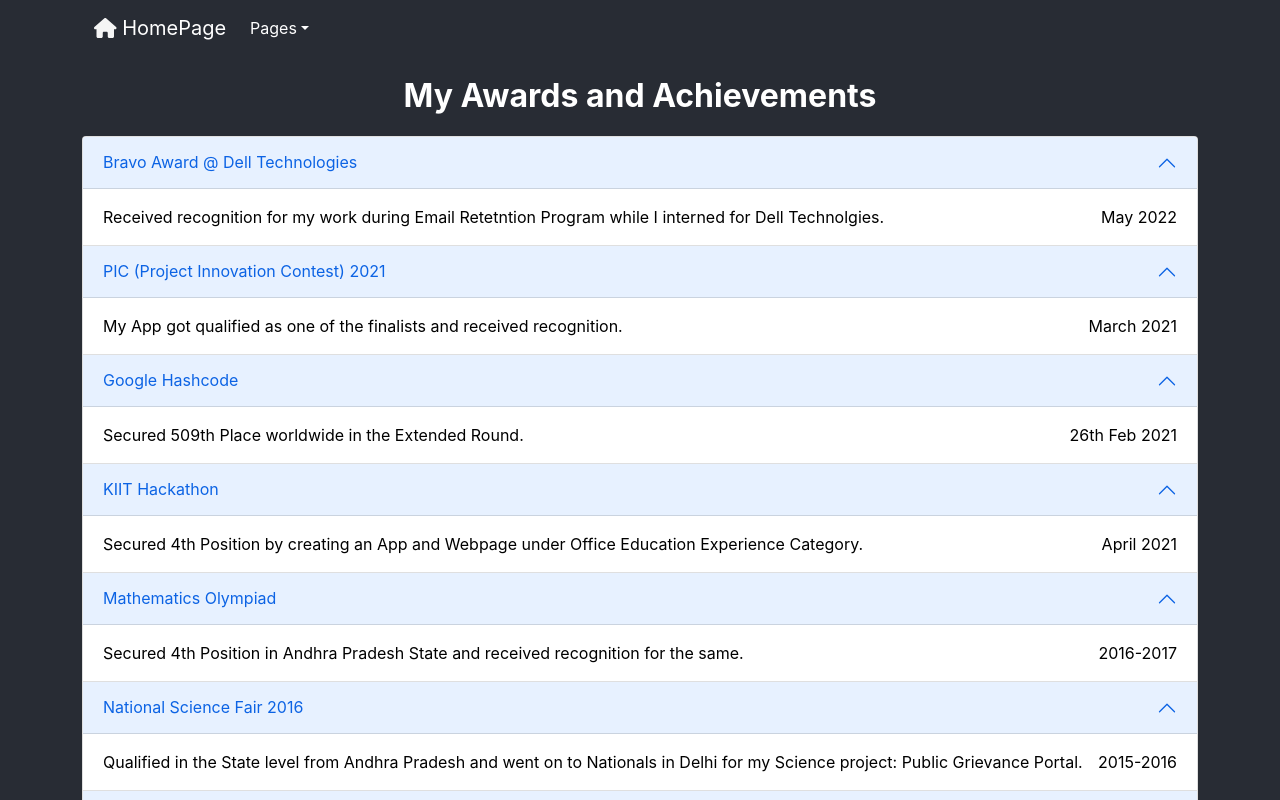
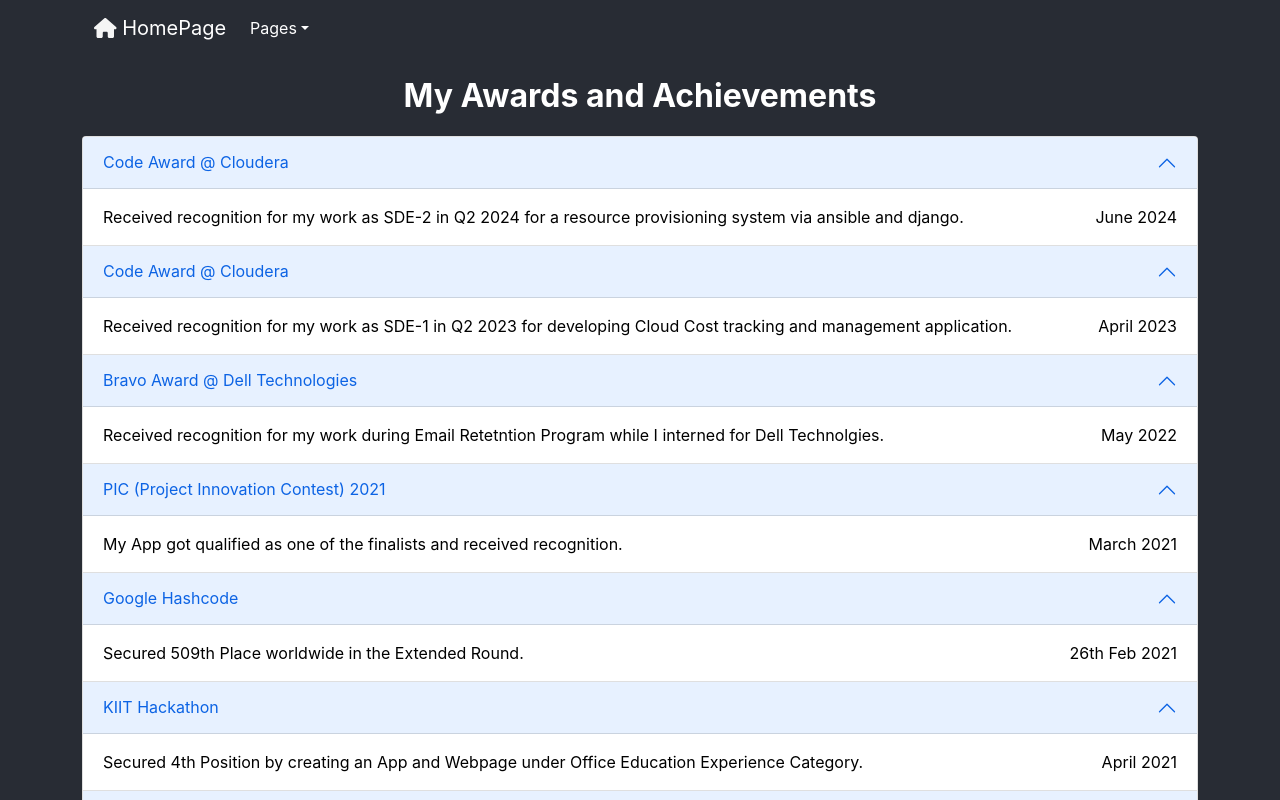
Before and after one commit to priyansh17/portfolio, a React (Create React App) app: page /#/awards in a window 1280 px wide. Shown: the top 800 px of the page. Built offline with nearby package versions, Linux system fonts and the light colour scheme; a web font is replaced by a local one.

Commit message:
Updated awards

```diff
--- a/src/Pages/AwardsData.js
+++ b/src/Pages/AwardsData.js
@@ -1,4 +1,14 @@
 const awardData = [
+    {
+        "award":"Code Award @ Cloudera",
+        "desc":"Received recognition for my work as SDE-2 in Q2 2024 for a resource provisioning system via ansible and django.",
+        "time":"June 2024",
+    },
+    {
+        "award":"Code Award @ Cloudera",
+        "desc":"Received recognition for my work as SDE-1 in Q2 2023 for developing Cloud Cost tracking and management application.",
+        "time":"April 2023",
+    },
     {
         "award":"Bravo Award @ Dell Technologies",
         "desc":"Received recognition for my work during Email Retetntion Program while I interned for Dell Technolgies.",
```
